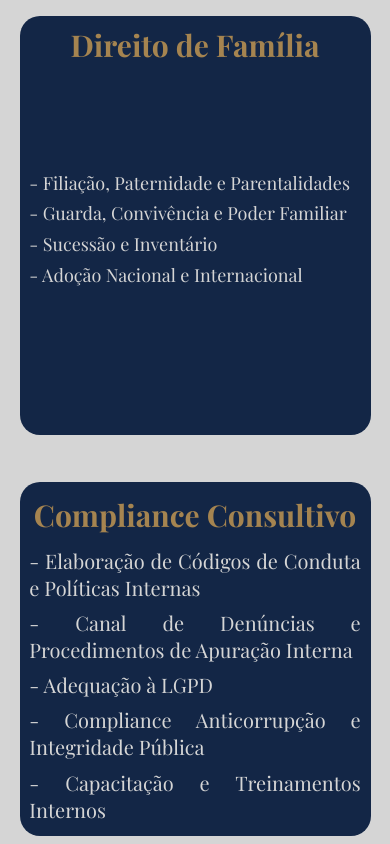
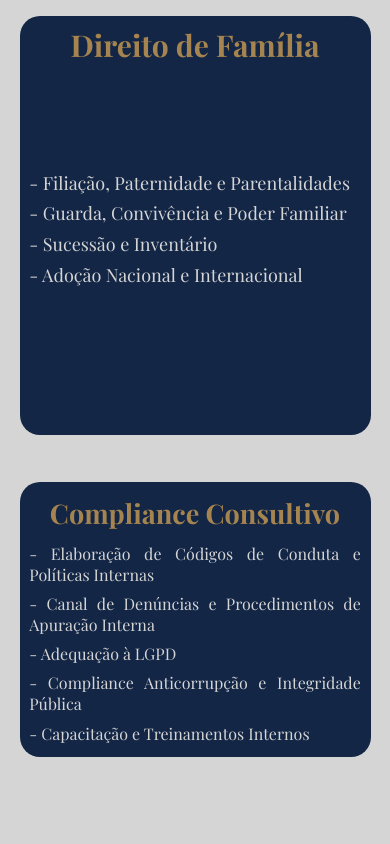
Before and after one commit to EnzoRodrigues03/SiteDrRenzoAlexander, a plain HTML site: page index.html in a window 390 px wide. Shown: the part 3960-4804 px from the top of the page. After the commit the page ends 4725 px from the top, so only its background shows below. Drawn offline with nearby package versions, Linux system fonts and the light colour scheme; a web font is replaced by a local one.

Commit message:
Add files via upload

```diff
--- a/sidebar.css
+++ b/sidebar.css
@@ -366,7 +366,7 @@ header {
 
 #s3h1txt {
     color: #a58450;
-    font-size: 30px;
+    font-size: 27px;
     text-align: center;
 }
 
@@ -374,6 +374,6 @@ header {
     margin-top: 2%;
     color: #D5D5D5;
     text-align: justify;
-    font-size: 20px;
+    font-size: 16px;
 }
 }
```
